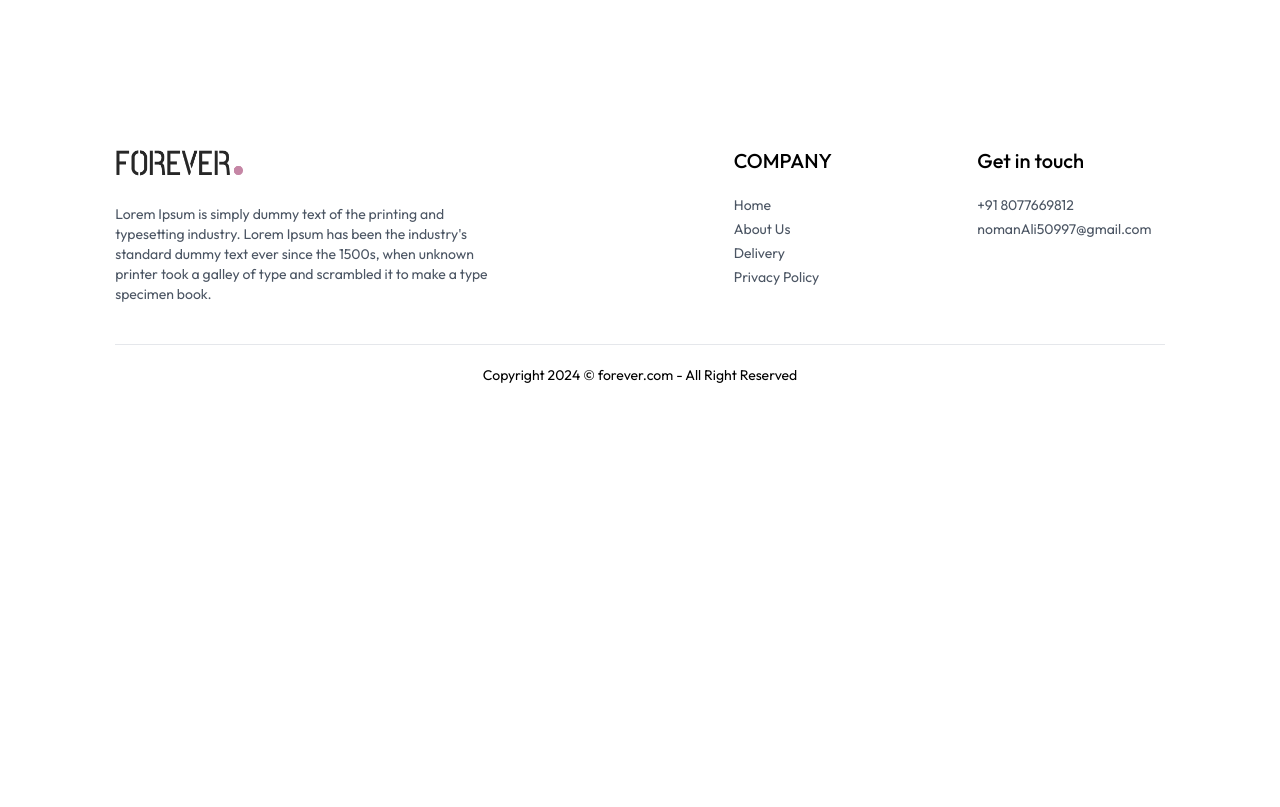
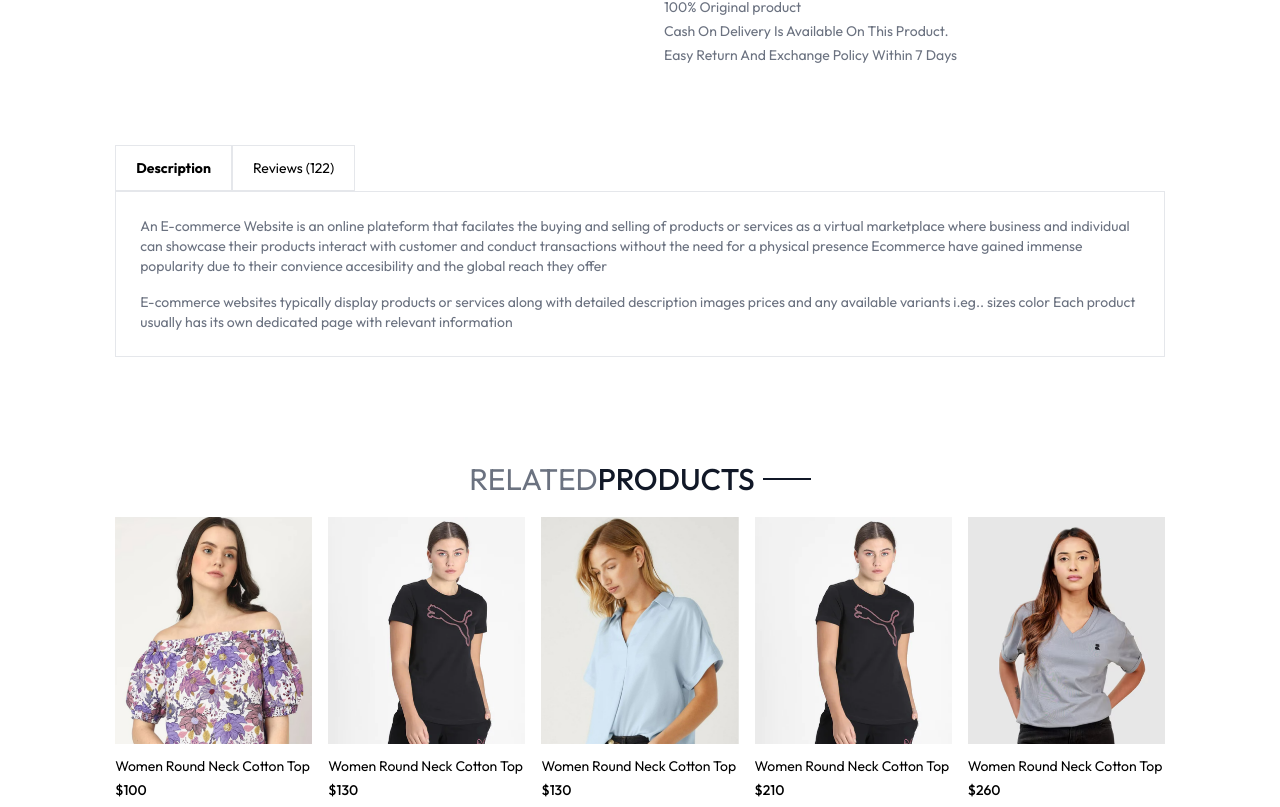
Before and after one commit to Dev-NavedAli/ECOMMERCE, a React (Vite) app in the folder frontend/: page /product/aaaaa in a window 1280 px wide. Shown: the part 593-1400 px from the top of the page. Before the commit the page ends 998 px from the top, so only its background shows below. Built offline with nearby package versions, Linux system fonts and the light colour scheme.

Commit message:
displaying related products

```diff
--- /dev/null
+++ b/frontend/src/components/RelatedProduct.jsx
@@ -0,0 +1,38 @@
+import React, { useContext, useEffect, useState } from 'react'
+import { ShopContext } from '../context/ShopContext'
+import Tittle from "./Tittle"
+import ProductItem from "./ProductItem"
+
+const RelatedProduct = ({ category, subCategory }) => {
+    const { products } = useContext(ShopContext);
+    const [related, setRelated] = useState([])
+
+    useEffect(() => {
+        if (products.length > 0) {
+            let productsCopy = products.slice();
+            productsCopy = productsCopy.filter((item) => category === item.category)
+            productsCopy = productsCopy.filter((item) => subCategory === item.subCategory);
+
+            setRelated(productsCopy.slice(0, 5))
+        }
+    }, [products])
+
+
+
+    return (
+        <div className='my-24'>
+            <div className="text-center text-3xl py-2">
+                <Tittle text1={'RELATED'} text2={'PRODUCTS'} />
+            </div>
+            <div className="grid grid-cols-2 sm:grid-cols-3 md:grid-cols-4 lg:grid-cols-5 gap-4 gap-y-6">
+                {related.map((item,index)=>(
+                    <ProductItem key={index} id={item._id} name={item.name} price={item.price} image={item.image} />
+                ))}
+
+            </div>
+
+        </div>
+    )
+}
+
+export default RelatedProduct
--- a/frontend/src/pages/Product.jsx
+++ b/frontend/src/pages/Product.jsx
@@ -2,12 +2,14 @@
 import { useParams } from 'react-router-dom'
 import { ShopContext } from '../context/ShopContext';
 import { assets } from '../assets/assets';
+import RelatedProduct from '../components/RelatedProduct';
 
 const product = () => {
   const { productId } = useParams();
   const { products,currency } = useContext(ShopContext)
   const [productData, setProductData] = useState(false)
   const [image,setImage] = useState('')
+  const [size ,setSize] = useState('')
 
   const fetchProductData = async () => {
      products.map((item)=>{
@@ -57,14 +59,36 @@
           <div className='flex flex-col gap-4 my-8'>
             <p>Selec Size</p>
             <div className='flex gap-2'>
-              {productData.sizes.map((item,index)=>(
-                <button key={index} className={`border py-2 px-4 bg-gray-100`} >{item}</button>
-              ))}
+              {
+              productData.sizes.map((item,index)=>(
+                <button key={index} className={`border py-2 px-4 bg-gray-100 ${item === size ? 'border-orange-500':''}`} onClick={()=>{setSize(item)}} >{item}</button>
+              ))
+              }
 
             </div>
           </div>
+          <button className='bg-black text-white px-8 py-3 active:bg-gray-700'>ADD TO CART</button>
+          <hr className='mt-8 sm:w-4/5' />
+          <div className="text-sm text-gray-500 mt-5 flex flex-col gap-1">
+            <p>100% Original product</p>
+            <p>Cash On Delivery Is Available On This Product.</p>
+            <p>Easy Return And Exchange Policy Within 7 Days</p>
+          </div>
          </div>
       </div>
+      {/*--------------- Description & Review Section----------- */}
+      <div className="mt-20">
+        <div className="flex">
+          <b className='border px-5 py-3 text-sm'>Description</b>
+          <p className='border px-5 py-3 text-sm'>Reviews (122)</p>
+        </div>
+        <div className="flex flex-col gap-4 border px-6 py-6 text-sm text-gray-500">
+          <p >An E-commerce Website is an online plateform that facilates the buying and selling of products or services as a virtual marketplace where business and individual can  showcase their products interact with customer and conduct  transactions without the need for a physical presence Ecommerce have gained immense  popularity due to their convience accesibility and the global reach they offer</p>
+          <p>E-commerce websites typically display products or services along with detailed description images prices and any available  variants i.eg.. sizes color Each product usually has its own dedicated page with relevant information </p>
+        </div>
+      </div>
+      {/* ---------------------Display related products -------------- */}
+      <RelatedProduct category={productData.category} subCategory={productData.subCategory}/>
     </div>
   ) : <div className='opacity-0'></div>
 }
```
